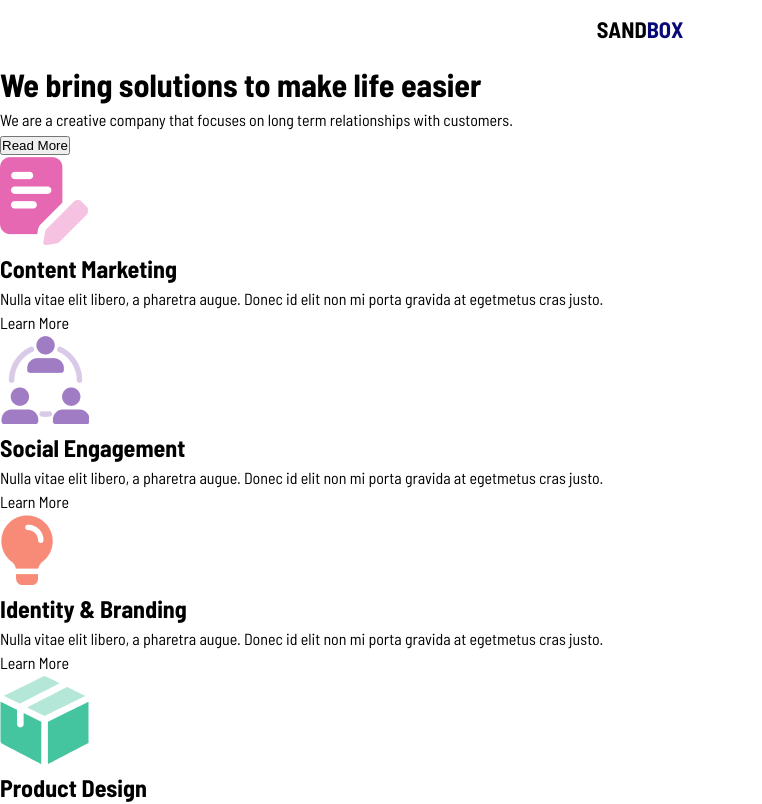
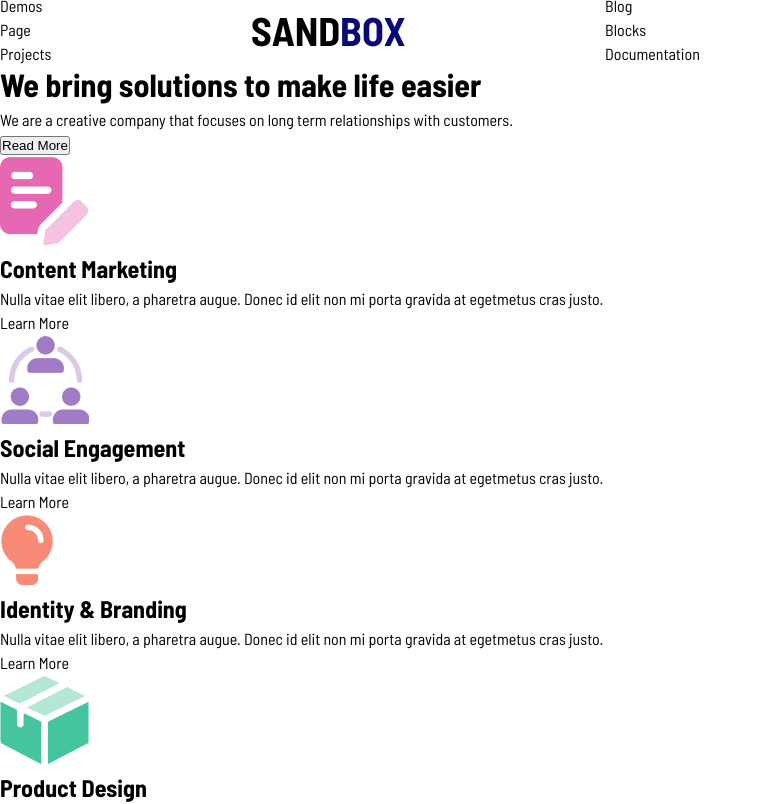
Before and after one commit to Hizmy-M/React-Projects, a React (Vite) app in the folder 06.SandBox-web/: page / in a window 1280 px wide. Shown: the top 804 px of the page, without its empty margins (0-762 px from the left). Built offline with nearby package versions, Linux system fonts and the light colour scheme.

Commit message:
feat: header style done

```diff
--- a/06.SandBox-web/src/index.css
+++ b/06.SandBox-web/src/index.css
@@ -18,18 +18,19 @@
 
 
   /* -- font styles -- */
-  --fs-nav: 1.1rem;
-  --fs-hero-title: 2.25rem;
-  --fs-hero-subtitle: 1.125rem;
-  --fs-h1: 1.75rem;
-  --fs-h2: 1.5rem;
-  --fs-h3: 1.25rem;
-  --fs-body: 0.9375rem;
-  --fs-small: 0.85rem;
-  --fs-button: 0.9375rem;
-  --fs-label: 0.75rem;
-  --fs-footer: 0.75rem;
-  --fs-logo: 2.5rem
+    --fs-nav: 1rem;
+    --fs-hero-title: 3rem;
+    --fs-hero-subtitle: 1.5rem;
+    --fs-h1: 2.25rem;
+    --fs-h2: 1.75rem;
+    --fs-h3: 1.5rem;
+    --fs-body: 1rem;
+    --fs-small: 0.975rem;
+    --fs-button: 1rem;
+    --fs-label: 0.875rem;
+    --fs-footer: 0.875rem;
+    --fs-logo: 1.4rem
+
 
 }
 
@@ -64,6 +65,11 @@ body {
   color: var(--primary-color-main);
 }
 
+.width {
+  width: 90%;
+  margin: 0 auto;
+}
+
 /* --------------------------------------------------------------------------------------------------------- */
                                           /* Header Section */
 /* --------------------------------------------------------------------------------------------------------- */
@@ -88,6 +94,7 @@ body {
 
 
 
+
 /* ######################################################################################################## */
                                           /* Media Screens */
 /* ######################################################################################################## */
@@ -95,18 +102,50 @@ body {
 
 @media only screen and (min-width: 800px) {
     :root {
-    --fs-nav: 1rem;
-    --fs-hero-title: 3rem;
-    --fs-hero-subtitle: 1.5rem;
-    --fs-h1: 2.25rem;
-    --fs-h2: 1.75rem;
-    --fs-h3: 1.5rem;
-    --fs-body: 1rem;
-    --fs-small: 0.975rem;
-    --fs-button: 1rem;
-    --fs-label: 0.875rem;
-    --fs-footer: 0.875rem;
-    --fs-logo: 1.4rem
+  /* -- font styles -- */
+  --fs-nav: 1.1rem;
+  --fs-hero-title: 2.25rem;
+  --fs-hero-subtitle: 1.125rem;
+  --fs-h1: 1.75rem;
+  --fs-h2: 1.5rem;
+  --fs-h3: 1.25rem;
+  --fs-body: 0.9375rem;
+  --fs-small: 0.85rem;
+  --fs-button: 0.9375rem;
+  --fs-label: 0.75rem;
+  --fs-footer: 0.75rem;
+  --fs-logo: 2.5rem
+
   }
 
+
+/* --------------------------------------------------------------------------------------------------------- */
+                                          /* Header Section */
+/* --------------------------------------------------------------------------------------------------------- */
+
+.header__container {
+  display: flex;
+  justify-content: space-between;
+  width: 700px;
 }
+
+.header__one {
+  display: block;
+}
+
+.header__three {
+  display: block;
+}
+
+.header__flex {
+  display: flex;
+  gap: 13px;
+  cursor: pointer;
+}
+
+.header__flex li:hover {
+  color: var(--primary-color-sub);
+}
+
+
+}
```
